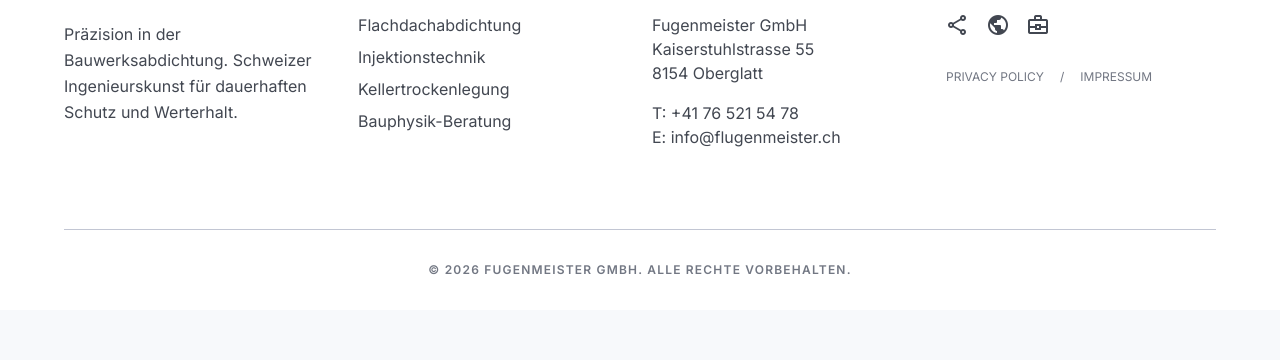
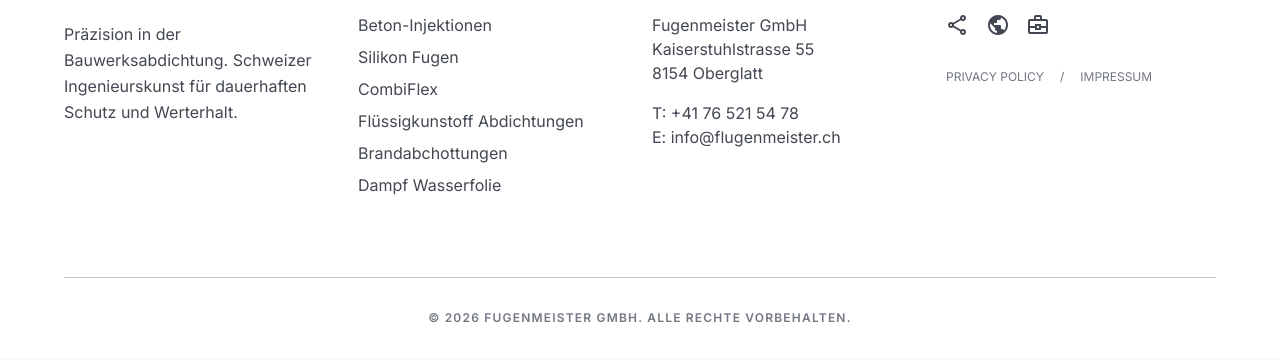
Before and after one commit to erion-zurich/web, a website: page uber-uns.html in a window 1280 px wide. Shown: the part 156-516 px from the top of the page. Drawn offline with nearby package versions, Linux system fonts and the light colour scheme.

Commit message:
Update service offerings across multiple HTML files for accuracy and clarity

```diff
--- a/uber-uns.html
+++ b/uber-uns.html
@@ -255,7 +255,7 @@
               >
                 <span
                   class="font-headline-xl text-headline-xl text-primary leading-none"
-                  >20+</span
+                  >15</span
                 >
                 <span
                   class="font-label-caps text-label-caps text-outline uppercase tracking-widest mt-2"
@@ -684,22 +684,32 @@
               <li
                 class="text-body-md text-on-surface-variant hover:text-primary transition-colors cursor-pointer"
               >
-                Flachdachabdichtung
+                Beton-Injektionen
               </li>
               <li
                 class="text-body-md text-on-surface-variant hover:text-primary transition-colors cursor-pointer"
               >
-                Injektionstechnik
+                Silikon Fugen
               </li>
               <li
                 class="text-body-md text-on-surface-variant hover:text-primary transition-colors cursor-pointer"
               >
-                Kellertrockenlegung
+                CombiFlex
               </li>
               <li
                 class="text-body-md text-on-surface-variant hover:text-primary transition-colors cursor-pointer"
               >
-                Bauphysik-Beratung
+                Flüssigkunstoff Abdichtungen
+              </li>
+              <li
+                class="text-body-md text-on-surface-variant hover:text-primary transition-colors cursor-pointer"
+              >
+                Brandabchottungen
+              </li>
+              <li
+                class="text-body-md text-on-surface-variant hover:text-primary transition-colors cursor-pointer"
+              >
+                Dampf Wasserfolie
               </li>
             </ul>
           </div>
```
Also changed, not shown: index.html (+15 -5 lines), kontakt.html (+14 -4 lines), projekte.html (+14 -4 lines).
